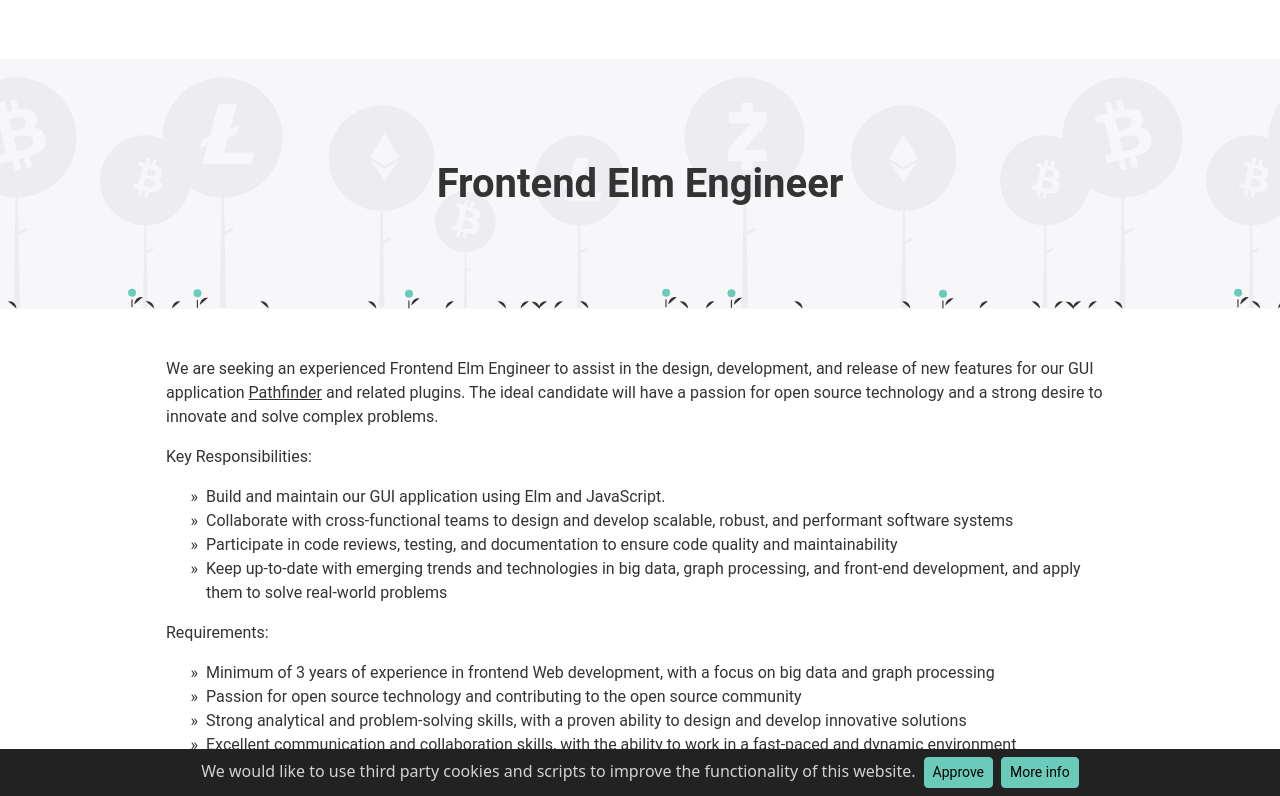
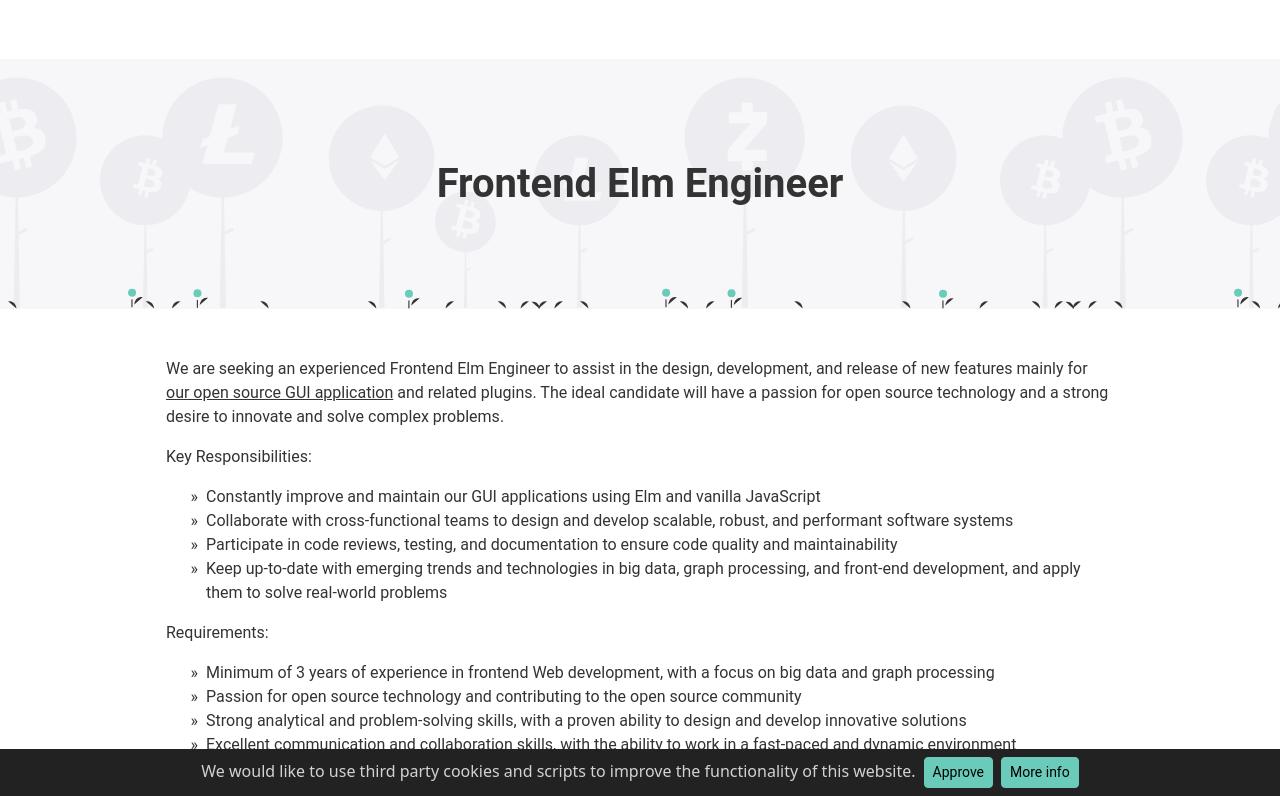
Before and after one commit to iknaio/iknaio.github.io, a Jekyll site: the page built from _jobs/elm.md, in a window 1280 px wide and 900 px high, cut to the strip 104-900 px from the top of the window. Built offline with Jekyll 4.4.1, drawn with Linux system fonts in a browser that asks for light colours.

Commit message:
improve elm dev job descr

```diff
--- a/_jobs/elm.md
+++ b/_jobs/elm.md
@@ -1,14 +1,14 @@
 ---
 layout: page
 title: Frontend Elm Engineer
-location: Hybrid (Vienna / Anywhere)
+location: Hybrid (Vienna / Austria / Anywhere)
 ---
 
-We are seeking an experienced Frontend Elm Engineer to assist in the design, development, and release of new features for our GUI application [Pathfinder](https://www.ikna.io/pathfinder.html) and related plugins. The ideal candidate will have a passion for open source technology and a strong desire to innovate and solve complex problems.
+We are seeking an experienced Frontend Elm Engineer to assist in the design, development, and release of new features mainly for [our open source GUI application](https://github.com/graphsense/graphsense-dashboard) and related plugins. The ideal candidate will have a passion for open source technology and a strong desire to innovate and solve complex problems.
 
 Key Responsibilities:
 
-* Build and maintain our GUI application using Elm and JavaScript.
+* Constantly improve and maintain our GUI applications using Elm and vanilla JavaScript
 * Collaborate with cross-functional teams to design and develop scalable, robust, and performant software systems
 * Participate in code reviews, testing, and documentation to ensure code quality and maintainability
 * Keep up-to-date with emerging trends and technologies in big data, graph processing, and front-end development, and apply them to solve real-world problems
```
